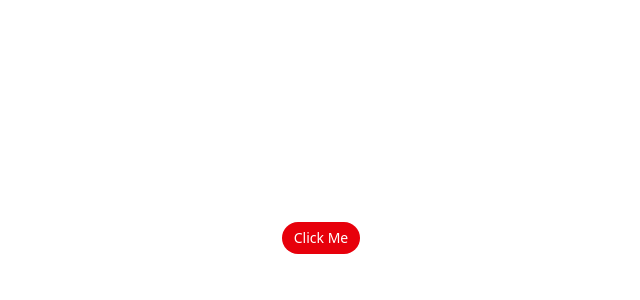
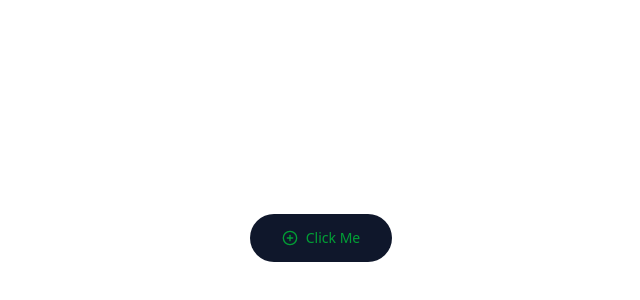
Before and after one commit to Assumpta-Chinonso1/shadcn-project, a Next.js app: page / in a window 1280 px wide. Shown: the part 162-462 px from the top of the page, without its empty margins (319-959 px from the left). Built offline with nearby package versions, Linux system fonts and the light colour scheme.

Commit message:
ShadCN Custom Theming

```diff
--- a/src/app/globals.css
+++ b/src/app/globals.css
@@ -45,6 +45,7 @@
   --radius-2xl: calc(var(--radius) + 8px);
   --radius-3xl: calc(var(--radius) + 12px);
   --radius-4xl: calc(var(--radius) + 16px);
+  --color-custom-color: var(--custom-color);
 }
 
 :root {
@@ -80,6 +81,7 @@
   --sidebar-accent-foreground: oklch(0.208 0.042 265.755);
   --sidebar-border: oklch(0.929 0.013 255.508);
   --sidebar-ring: oklch(0.704 0.04 256.788);
+  --custom-color: oklch(0.6 0.2 150);
 }
 
 .dark {
@@ -114,6 +116,7 @@
   --sidebar-accent-foreground: oklch(0.984 0.003 247.858);
   --sidebar-border: oklch(1 0 0 / 10%);
   --sidebar-ring: oklch(0.551 0.027 264.364);
+  --custom-color: oklch(0.6 0.2 150);
 }
 
 @layer base {
--- a/src/app/page.tsx
+++ b/src/app/page.tsx
@@ -1,9 +1,10 @@
 import { Button } from "@/components/ui/button"
+import { CirclePlus } from "lucide-react"
 
 const HomePage = () => {
   return (
     <div className="h-screen flex items-center justify-center">
-      <Button variant="destructive" size="sm" className="rounded-full" >Click Me</Button>
+      <Button  size="xl" className="rounded-full text-custom-color "> <CirclePlus/> Click Me</Button>
     </div>
   )
 }
--- a/src/components/ui/button.tsx
+++ b/src/components/ui/button.tsx
@@ -25,10 +25,13 @@
         xs: "h-6 gap-1 rounded-md px-2 text-xs has-[>svg]:px-1.5 [&_svg:not([class*='size-'])]:size-3",
         sm: "h-8 rounded-md gap-1.5 px-3 has-[>svg]:px-2.5",
         lg: "h-10 rounded-md px-6 has-[>svg]:px-4",
+        xl: "h-12 rounded-md px-8 has-[>svg]: px-8",
         icon: "size-9",
         "icon-xs": "size-6 rounded-md [&_svg:not([class*='size-'])]:size-3",
         "icon-sm": "size-8",
         "icon-lg": "size-10",
+
+
       },
     },
     defaultVariants: {
```
